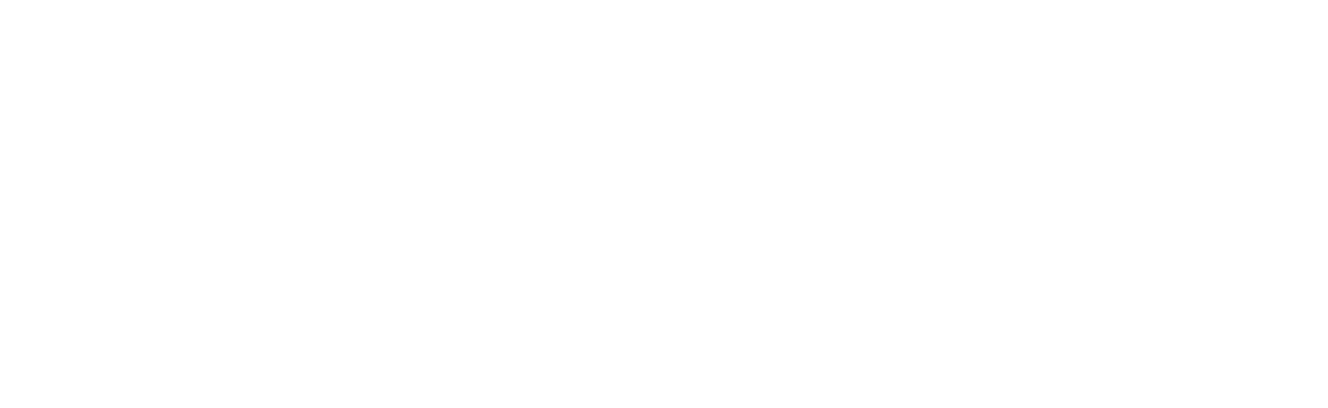
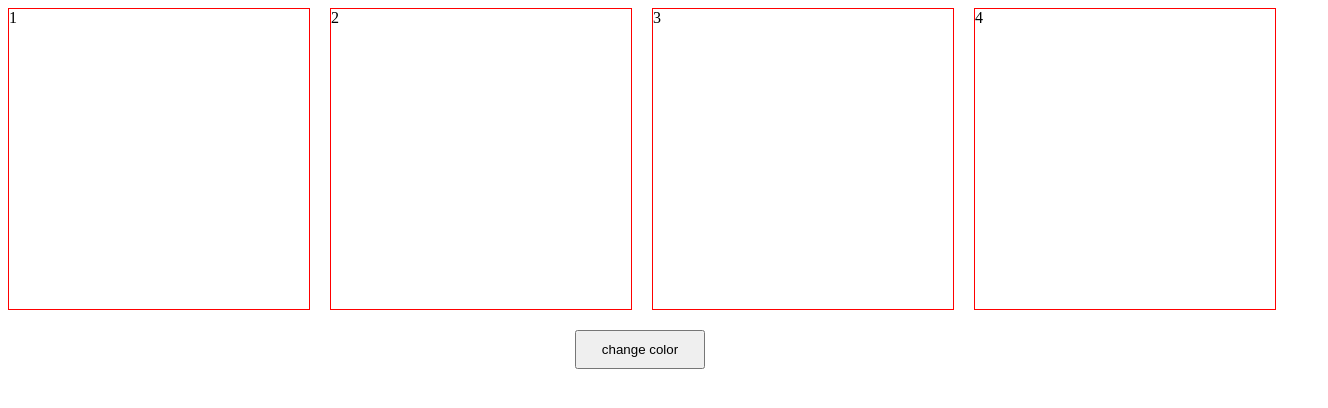
Before and after one commit to 2210alphAroni/JS, a plain HTML site: page DOM/modalDiv.html in a window 1280 px wide. Shown: the whole page, 1328 px wide, since content can reach past the window. Drawn offline with Linux system fonts and the light colour scheme.

Commit message:
Update modalDiv.html

```diff
--- a/DOM/modalDiv.html
+++ b/DOM/modalDiv.html
@@ -4,11 +4,57 @@
     <meta charset="UTF-8">
     <meta name="viewport" content="width=device-width, initial-scale=1.0">
     <title>Document</title>
+
+    <style>
+        body{
+            /* display: flex;
+            gap: 20px; */
+        }
+
+        .main{
+            border: 1px solid red;
+            width: 300px;
+            height: 300px;
+        }
+        .container{
+            width: 1320px;
+            display: flex;
+            gap: 20px;
+            margin: auto;
+        }
+        button{
+            margin: 20px auto;
+            display: block;
+            padding: 10px 25px;
+
+        }
+    </style>
 </head>
 <body>
+    <div class="container">
+        <div class="main">1</div>
+        <div class="main">2</div>
+        <div class="main">3</div>
+        <div class="main">4</div>
+    </div>
+    <button>change color</button>
 
 </body>
 <script>
+    let btn=document.querySelector("button")
+    let allboxes=document.getElementsByClassName("main")
+    // console.log(allboxes)
 
+    btn.addEventListener("click", function(){
+        // allboxes[0].style.backgroundColor="yellow";
+
+        for(let items of allboxes){
+            // console.log(items)
+            items.style.backgroundColor="yellow";
+            items.style.fontSize="50px"
+            console.log(items.innerHTML)
+
+        }
+    })
 </script>
 </html>
```
